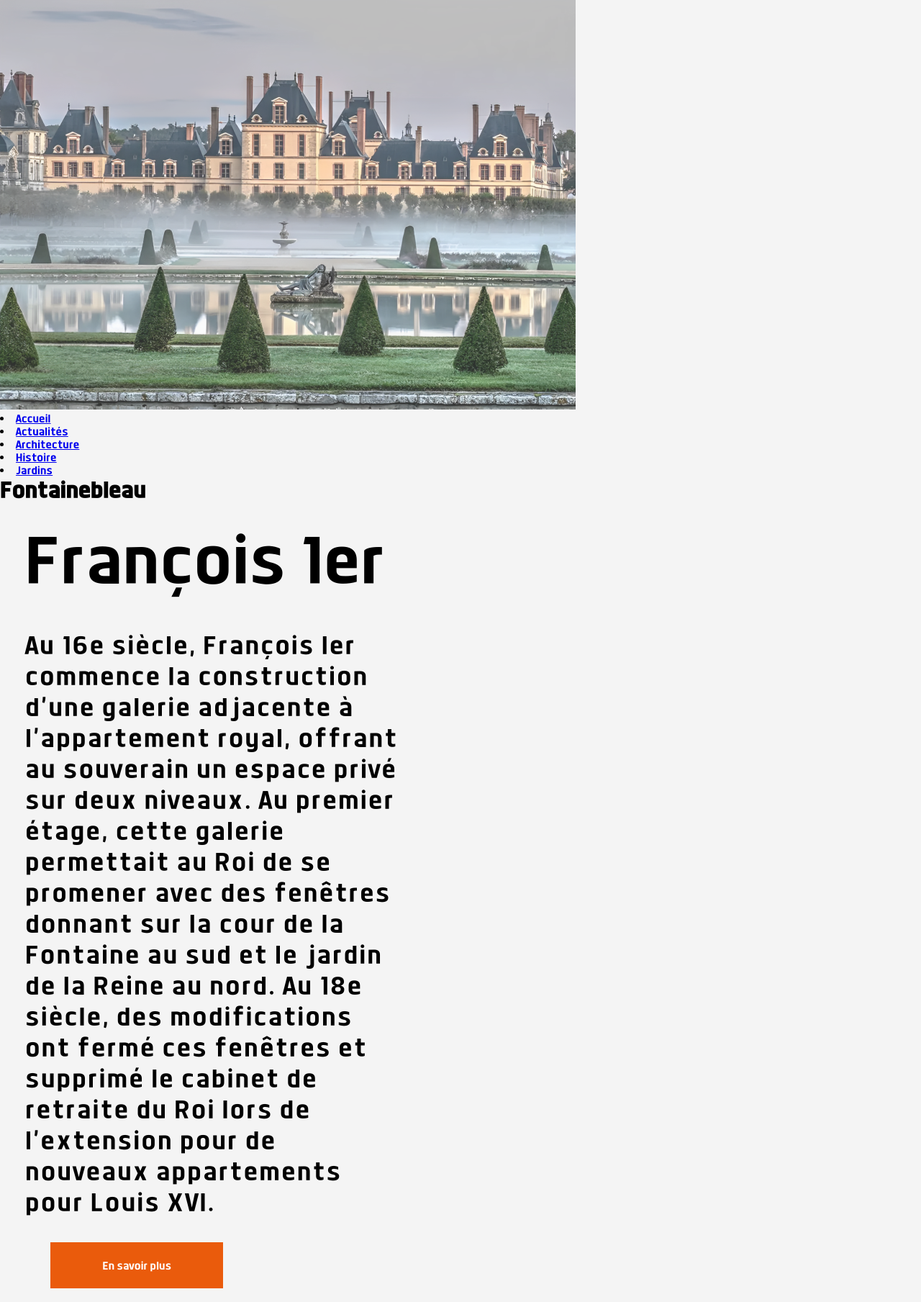
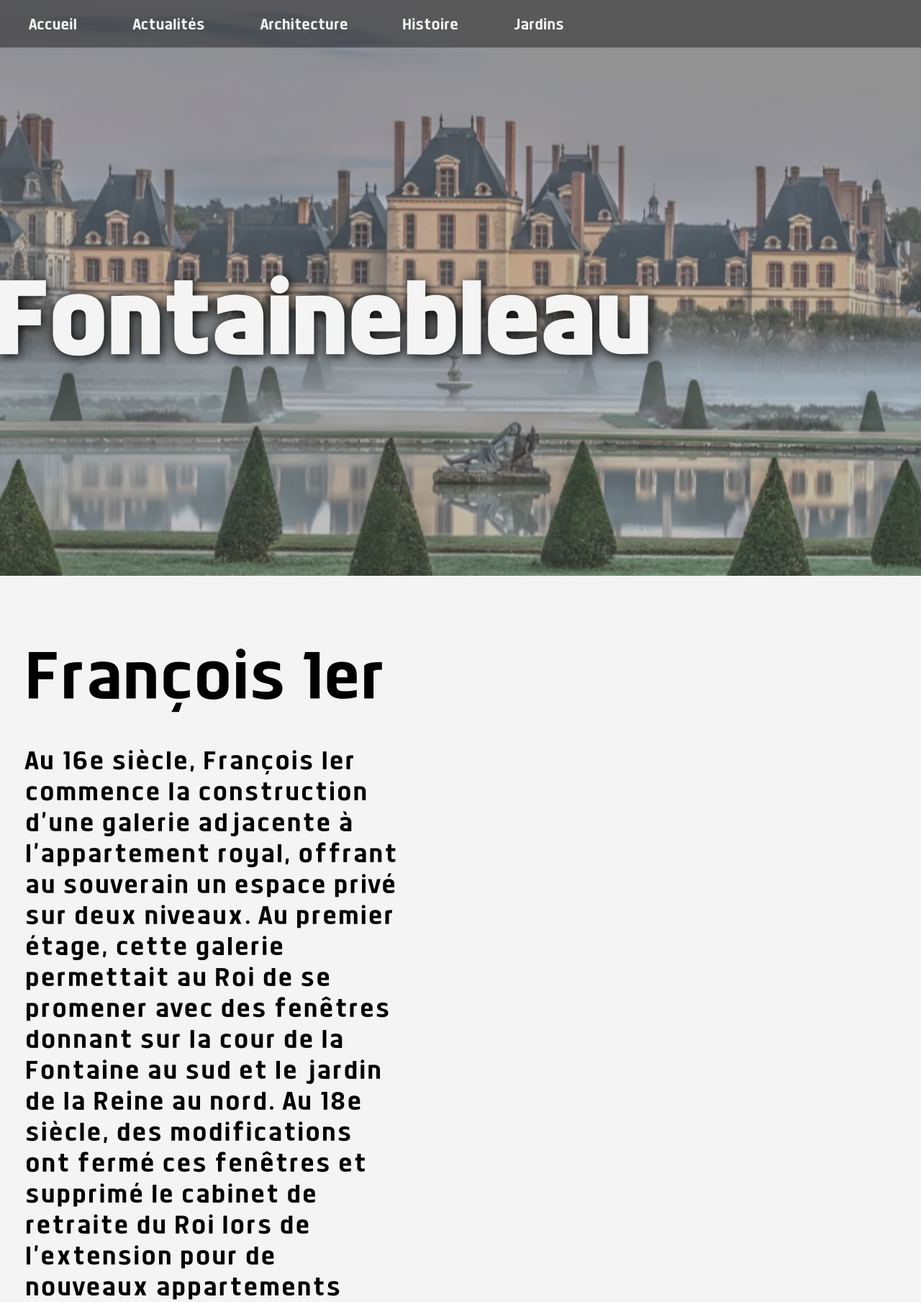
Before and after one commit to EpsiDEV/SAE-Unesco, a PHP site: page /html/index.html in a window 1280 px wide. Shown: the top 1809 px of the page at 72% size. Run offline with PHP 8.4, Linux system fonts and the light colour scheme.

Commit message:
nav-bar fini

```diff
--- a/css/style.css
+++ b/css/style.css
@@ -36,29 +36,69 @@
 
 /* Style de la page web */
 
+@keyframes animation {
+    from {
+        opacity: 0;
+        transform: translate(-50%, -40%);
+    }
+
+    to {
+        opacity: 1;
+		transform: translate(-50%, -50%);
+    }
+}
+
 * {
 	margin: 0;
 	padding: 0;
 }
 
 body {
+	background-color: #f4f4f4;
 	font-family: "dynoregular";
-  background-color: #f4f4f4;
 }
 
-.header {
+.header-acceuil {
 	width: 100%;
-  height: 80vh;
-
+	height: 100vh;
+	background-image: url(../assets/bg.png);
+	background-size: cover;
 	position: relative;
 }
 
-.header.image-background {
-  width: 100%;
-  height: 100%;
-  object-fit: cover;
-  filter: brightness(10%);
-  background-size: cover;
+a {
+	text-decoration: none;
+}
+
+.header-acceuil .nav-bar ul{
+	background-color: rgba(0, 0, 0, 0.4);
+	display: flex;
+	flex-direction: row;
+	align-items: start;
+}
+
+.header-acceuil .nav-bar li, a {
+	list-style: none;
+	font-size: 22px;
+	color: #f4f4f4;
+	padding: 20px 3%;
+	transition: .3s all;
+}
+
+.header-acceuil .nav-bar a:hover{
+	color: #ea5c0d;
+	transition: .3s all;
+}
+
+.header-acceuil .titre-principal {
+	position: absolute;
+	font-size: 9rem;
+	color: #f4f4f4;
+	text-shadow: 2px 2px 15px #000;
+	top: 55%;
+	left: 35%;
+	transform: translate(-50%, -50%);
+	animation: animation 1s ease-in-out;
 }
 
 .francois-page {
@@ -79,17 +119,17 @@ body {
 	height: 5rem;
 }
 
-.textefran{
+.textefran {
 	margin: 6% 20% 0% 5%;
 	letter-spacing: 2px;
 	font-size: 2.3rem;
 }
 
-.ensavoir{
+.ensavoir {
 	width: 15rem;
 	height: 4rem;
 	background-color: rgb(234, 91, 12);
-  color:white;
+	color: white;
 	align-content: center;
 	position: relative;
 	margin: 5% 10%;
@@ -124,6 +164,6 @@ body {
 	margin-right: 3rem;
 }
 
-.Foret{
+.Foret {
 	background-image: "C:\Users\jawes\OneDrive\Bureau\Sae unesco2\SAE-Unesco\assets\Foret.png";
 }
--- a/html/index.html
+++ b/html/index.html
@@ -1,5 +1,6 @@
 <!DOCTYPE html>
 <html lang="fr">
+
 <head>
 	<meta charset="UTF-8" />
 	<meta name="viewport" content="width=device-width, initial-scale=1.0" />
@@ -21,26 +22,33 @@ font-family: "Cicle Gordita Italic";
 -->
 
 <body>
-    <header class="header">
-      <img src="../assets/Background.png" class="image-background">
-      <nav class="nav">
+
+	<header class="header-acceuil">
+		<nav class="nav-bar">
+			<ul>
 				<li><a href="index.html">Accueil</a></li>
 				<li><a href="actus.html">Actualités</a></li>
 				<li><a href="architecture.html">Architecture</a></li>
 				<li><a href="histoire.html">Histoire</a></li>
 				<li><a href="jardin.html">Jardins</a></li>
+			</ul>
 		</nav>
-      <h1 class="first-title">Fontainebleau</h1>
+		<h1 class="titre-principal">Fontainebleau</h1>
 	</header>
 
 	<section class="francois-page">
 		<div style="width: 100%;overflow:auto;">
 			<div style="float:left; width: 55%">
 
-          <!-- PARTIE GAUCHE-->
+				<!-- Partie gauche -->
 				<div class="rectangle"></div>
 				<h2 class="titre">François 1er</h2>
-          <p class="textefran">Au 16e siècle, François Ier commence la construction d'une galerie adjacente à l'appartement royal, offrant au souverain un espace privé sur deux niveaux. Au premier étage, cette galerie permettait au Roi de se promener avec des fenêtres donnant sur la cour de la Fontaine au sud et le jardin de la Reine au nord. Au 18e siècle, des modifications ont fermé ces fenêtres et supprimé le cabinet de retraite du Roi lors de l'extension pour de nouveaux appartements pour Louis XVI.</p>
+				<p class="textefran">Au 16e siècle, François Ier commence la construction d'une galerie adjacente à
+					l'appartement royal, offrant au souverain un espace privé sur deux niveaux. Au premier étage, cette
+					galerie permettait au Roi de se promener avec des fenêtres donnant sur la cour de la Fontaine au sud
+					et le jardin de la Reine au nord. Au 18e siècle, des modifications ont fermé ces fenêtres et
+					supprimé le cabinet de retraite du Roi lors de l'extension pour de nouveaux appartements pour Louis
+					XVI.</p>
 
 				<a href="histoire.html">
 					<div class="ensavoir">
@@ -52,7 +60,8 @@ font-family: "Cicle Gordita Italic";
 			<div style="float:right;">
 
 				<!-- PARTIE DROITE -->
-          <img src="https://upload.wikimedia.org/wikipedia/commons/8/87/Fran%C3%A7ois_Ier_Louvre.jpg" alt="Portrait de François 1er" class="portrait">
+				<img src="https://upload.wikimedia.org/wikipedia/commons/8/87/Fran%C3%A7ois_Ier_Louvre.jpg"
+					alt="Portrait de François 1er" class="portrait">
 
 			</div>
 		</div>
@@ -70,4 +79,5 @@ font-family: "Cicle Gordita Italic";
 		</div>
 	</section>
 </body>
+
 </html>
```
Also changed, not shown: assets/Background.png (deleted), assets/bg.png (added). Lines whose indentation alone changed are shown as unchanged.
